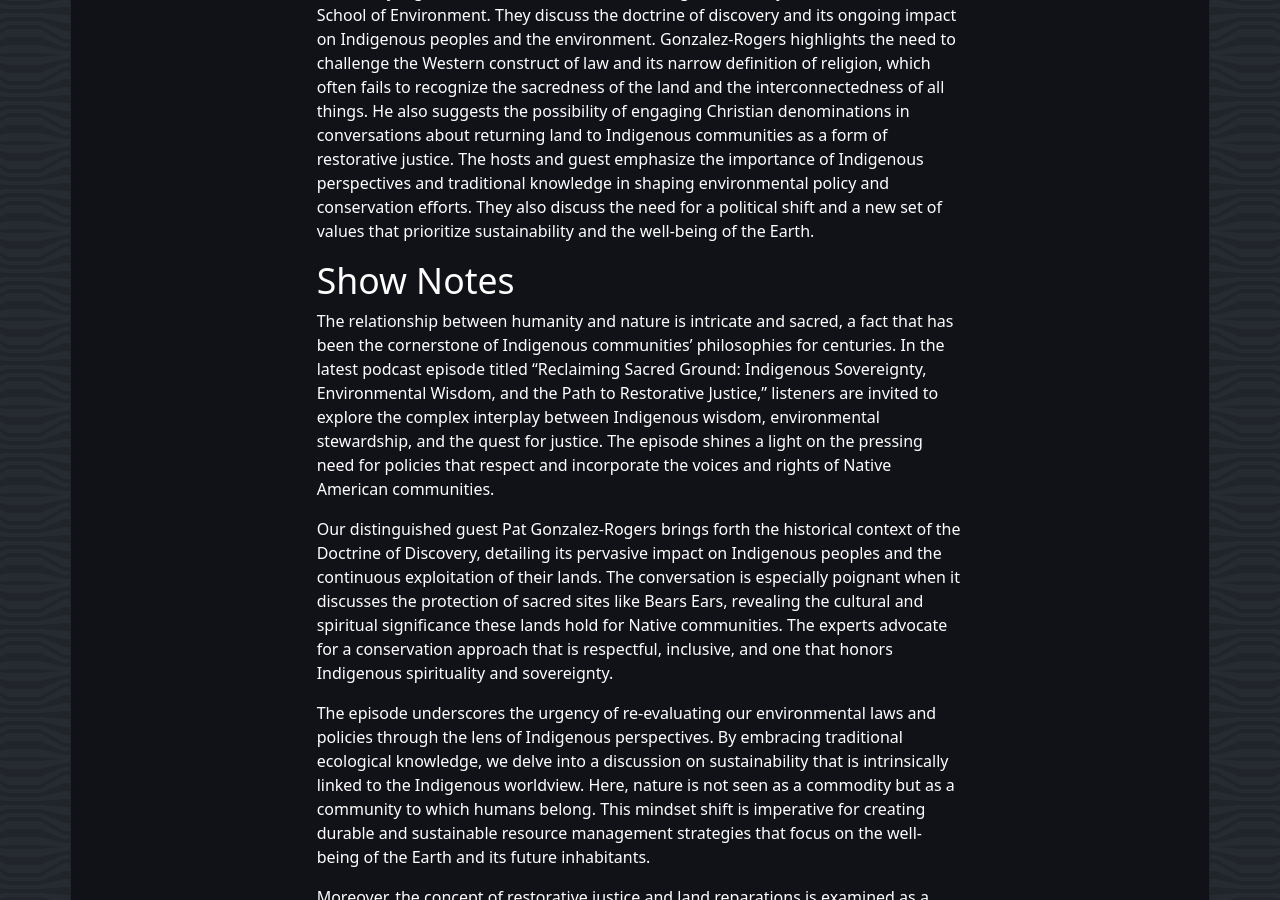
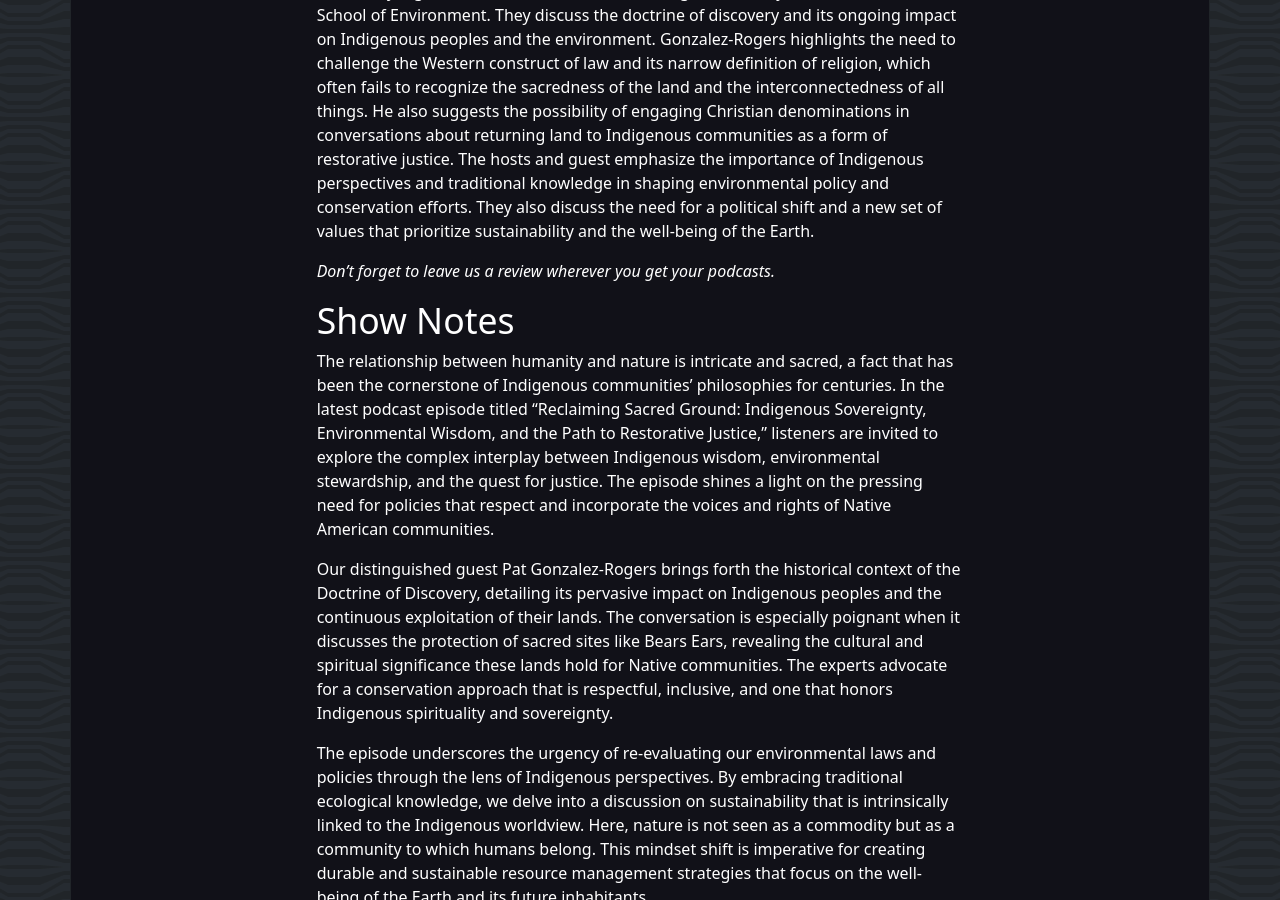
Before and after one commit to adamdjbrett/podcast-doctrineofdiscovery-v2, a Jekyll site: the page built from _posts/2024-04-17-episode-03.md, in a window 1280 px wide and 900 px high, scrolled down 1082 px. Built offline with Jekyll 4.4.1, drawn with Linux system fonts in a browser that asks for light colours.

Commit message:
updated text

```diff
--- a/_posts/2024-04-17-episode-03.md
+++ b/_posts/2024-04-17-episode-03.md
@@ -24,6 +24,8 @@ image_alt: mapping the Doctrine of Discovery cover photo.
 We begin this episode with a [land acknowledgement](https://podcast.doctrineofdiscovery.org/land/).
 
 In this episode of the Mapping The Doctrine Of Discovery Podcast, hosts Phil Arnold and Sandy Bigtree interview Patrick Gonzalez-Rogers, a faculty member at the Yale School of Environment. They discuss the doctrine of discovery and its ongoing impact on Indigenous peoples and the environment. Gonzalez-Rogers highlights the need to challenge the Western construct of law and its narrow definition of religion, which often fails to recognize the sacredness of the land and the interconnectedness of all things. He also suggests the possibility of engaging Christian denominations in conversations about returning land to Indigenous communities as a form of restorative justice. The hosts and guest emphasize the importance of Indigenous perspectives and traditional knowledge in shaping environmental policy and conservation efforts. They also discuss the need for a political shift and a new set of values that prioritize sustainability and the well-being of the Earth.
+
+*Don't forget to leave us a review wherever you get your podcasts.*
 
 ## Show Notes
 The relationship between humanity and nature is intricate and sacred, a fact that has been the cornerstone of Indigenous communities' philosophies for centuries. In the latest podcast episode titled "Reclaiming Sacred Ground: Indigenous Sovereignty, Environmental Wisdom, and the Path to Restorative Justice," listeners are invited to explore the complex interplay between Indigenous wisdom, environmental stewardship, and the quest for justice. The episode shines a light on the pressing need for policies that respect and incorporate the voices and rights of Native American communities.
```
Also changed, not shown: _posts/2024-04-22-episode-04.md (+2 -0 lines).
